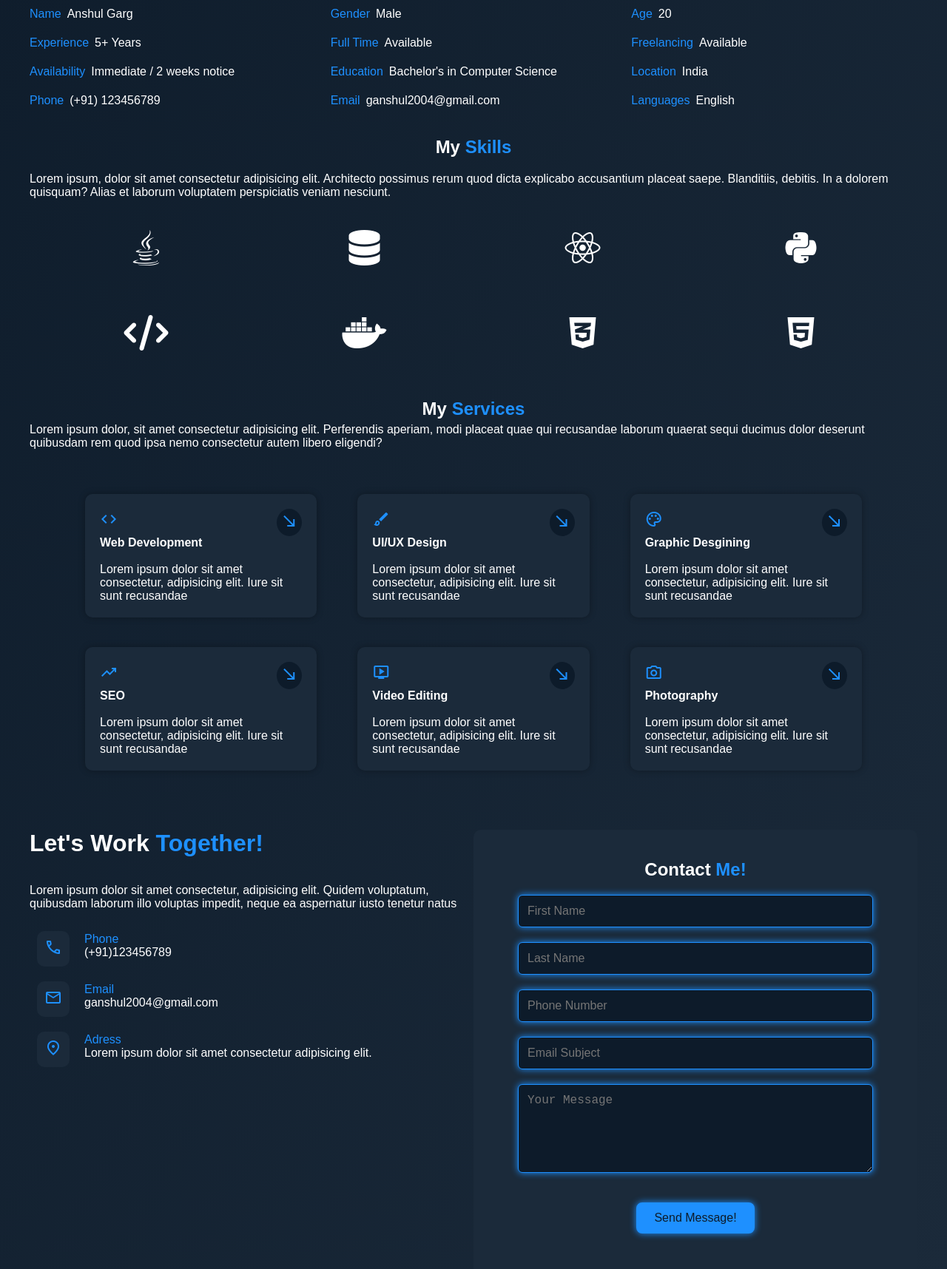
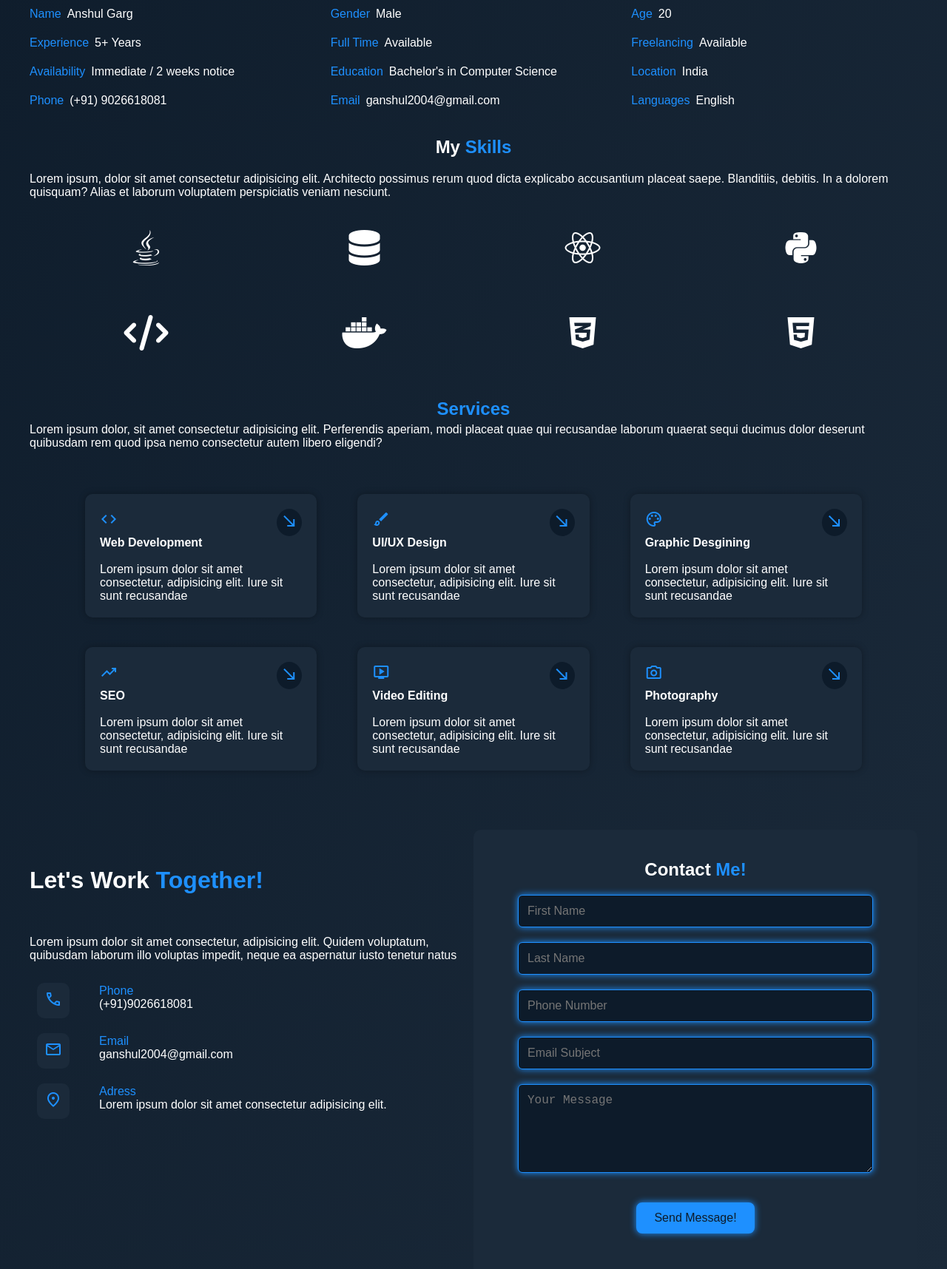
Before and after one commit to AnshulGarg2004/PRODIGY_WD_04, a plain HTML site: page index.html in a window 1280 px wide. Shown: the part 760-2476 px from the top of the page at 74% size. Drawn offline with nearby package versions, Linux system fonts and the light colour scheme.

Commit message:
Portfolio

```diff
--- a/index.html
+++ b/index.html
@@ -137,7 +137,7 @@
 
         <div class="item">
             <span>Phone</span>
-            <p>(+91) 123456789</p>
+            <p>(+91) 9026618081</p>
         </div>
 
         <div class="item">
@@ -202,7 +202,7 @@
 
     </div>
     <div class="services" id="services">
-        <h2>My <span class="serve">Services</span></h2>
+        <h2><span class="serve">Services</span></h2>
         <p>Lorem ipsum dolor, sit amet consectetur adipisicing elit. Perferendis aperiam, modi placeat quae qui
             recusandae laborum quaerat sequi ducimus dolor deserunt quibusdam rem quod ipsa nemo consectetur autem
             libero eligendi?</p>
@@ -311,7 +311,7 @@
                     </span></div>
                 <div class="info-container">
                     <div class="type">Phone</div>
-                    <div class="info">(+91)123456789</div>
+                    <div class="info">(+91)9026618081</div>
                 </div>
             </div>
 
--- a/script.js
+++ b/script.js
@@ -5,8 +5,8 @@ document.addEventListener("DOMContentLoaded", () => {
   const nameText = nameElement.textContent.trim();
   const workText = workElement.textContent.trim();
 
-  const typingSpeed = 100;    // faster typing (40ms per char)
-  const pauseBetween = 200;  // shorter pause between name and work and loops
+  const typingSpeed = 100;
+  const pauseBetween = 200;
 
   function typeText(element, text, callback) {
     let index = 0;
--- a/style.css
+++ b/style.css
@@ -305,6 +305,7 @@ p {
 
 .cnt-container {
     display: flex;
+    gap: 20px;
 }
 
 .info-container {
@@ -359,6 +360,12 @@ p {
     }
 }
 
+.abt-cnt {
+    margin-top: 50px;
+}
+.abt-cnt h1 {
+    margin-bottom: 20px;
+}
 
 .form-container {
     padding: 40px;
```
